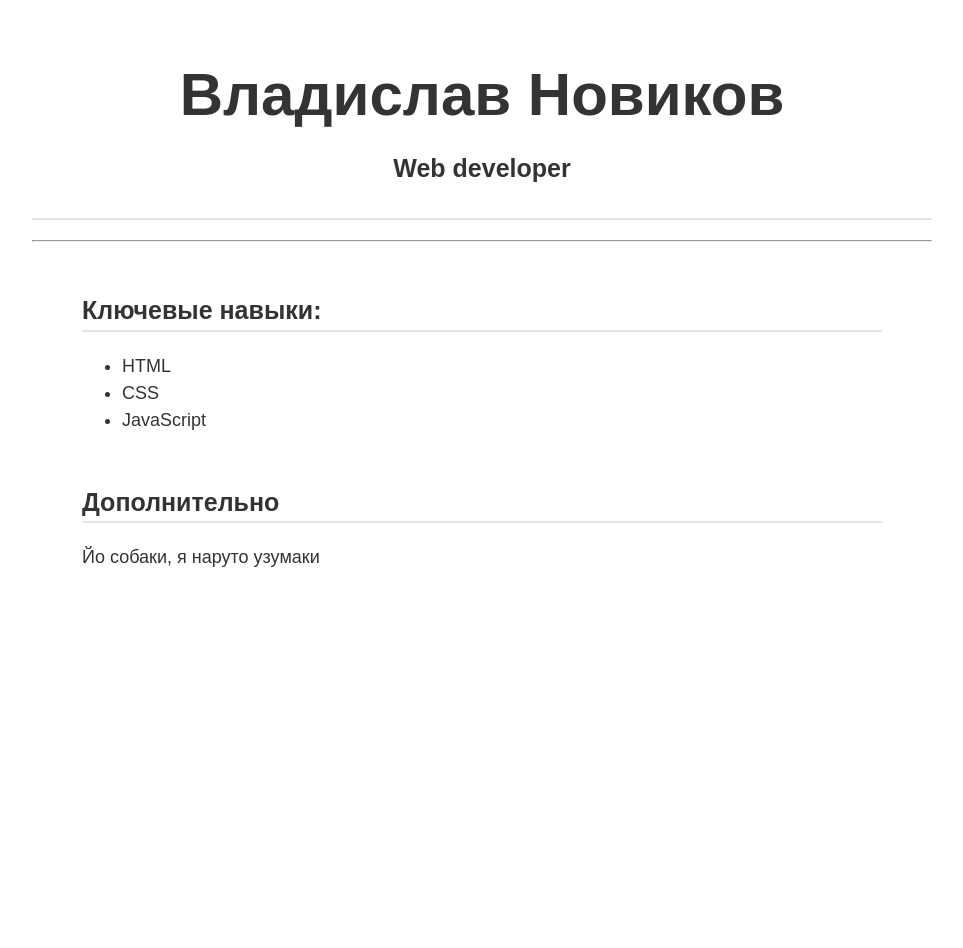
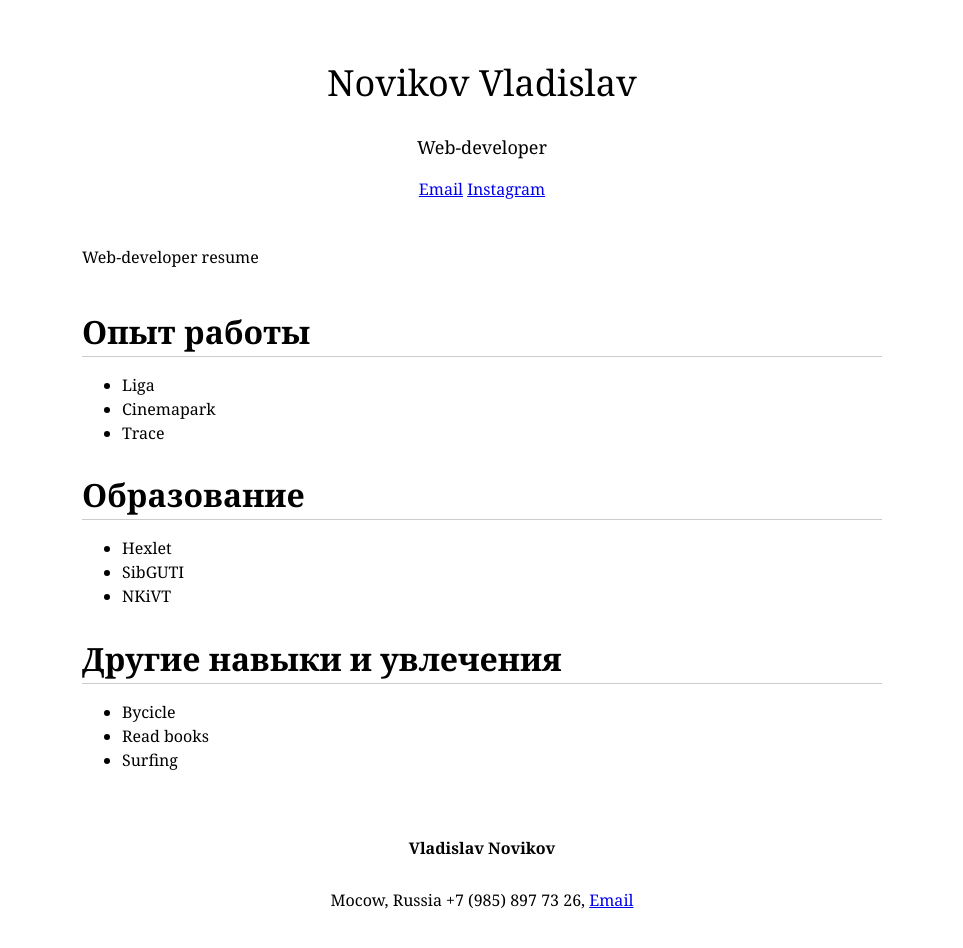
Before and after one commit to vladnovikov/hexlet_HTML, a plain HTML site: page index.html in a window 1280 px wide. Shown: the whole page, without its empty margins (158-1121 px from the left). Before the commit the page ends 800 px from the top, so only its background shows below. Drawn offline with Linux system fonts and the light colour scheme; files that its build step writes are made by us from their sources.

Commit message:
update resume

```diff
--- a/index.html
+++ b/index.html
@@ -1,28 +1,49 @@
+<!-- BEGIN (write your solution here) -->
 <!DOCTYPE html>
-<html lang="en">
+<html lang="ru">
   <head>
     <meta charset="UTF-8">
-    <meta name="viewport" content="width=device-width, initial-scale=1.0">
-    <link rel="stylesheet" href="./main.css">
-    <title>Document</title>
+    <title>Resume</title>
+    <link rel="stylesheet" href="./style.css">
   </head>
   <body>
-    <main>
-        <h1>Владислав Новиков</h1>
-        <h2>Web developer</h2>
-        <hr>
+    <div id="header">
+      <h1 class="header-title">Novikov Vladislav</h1>
+      <h2 class="header-title">Web-developer</h2>
+      <p class="header-title"><a href="mailto:vladnovikovmail@gmail.com">Email</a>
+        <a href="https://www.instagram.com/vladawesome/">Instagram</a></p>
+    </div>
+    <div id="main">
+      <p>Web-developer resume</p>
       <section>
-            <h2>Ключевые навыки:</h2>
+        <h2>Опыт работы</h2>
         <ul>
-                <li>HTML</li>
-                <li>CSS</li>
-                <li>JavaScript</li>
+          <li>Liga</li>
+          <li>Cinemapark</li>
+          <li>Trace</li>
         </ul>
       </section>
 	  <section>
-            <h2>Дополнительно</h2>
-            <p>Йо собаки, я наруто узумаки</p>
+        <h2>Образование</h2>
+        <ul>
+          <li>Hexlet</li>
+          <li>SibGUTI</li>
+          <li>NKiVT</li>
+        </ul>
       </section>
-    </main>
+	  <section>
+        <h2>Другие навыки и увлечения</h2>
+        <ul>
+          <li>Bycicle</li>
+          <li>Read books</li>
+          <li>Surfing</li>
+        </ul>
+      </section>
+    </div>
+	<div id="footer">
+      <p><b>Vladislav Novikov</b></p>
+      <p>Mocow, Russia +7 (985) 897 73 26, <a href="mailto:vladnovikovmail@gmail.com">Email</a></p>
+    </div>
   </body>
 </html>
+<!-- END -->
--- a/style.css
+++ b/style.css
@@ -1,21 +1,40 @@
 body {
-    font-family: sans-serif;
+    font-family: Georgia;
+    font-size: 16px;
+    margin: 0 auto;   /* center content */
+    max-width: 800px; /* limit width */
     line-height: 1.5;
-
-    background-color: #f9f9f9;
-    color: #333333;
-
-    width: 980px;
-    margin: 0 auto;
+    padding-top: 32px;
+    padding-bottom: 32px;
   }
 
+  /* BEGIN (write your solution here) */
+  p {
+   padding-bottom: 12px;
+  }
+  .header-title {
+    font-weight:400;
+  }
   h1 {
+    font-size: 36px;
+    padding-bottom: 0;
+  }
+  h2 {
+    font-size: 32px;
+    margin-bottom: 8px;
+    border-bottom: 1px solid #CCC;
+  }
+  #header h2{
+    font-size: 18px;
+    border-bottom: none;
+    margin-bottom: 10px;
+  }
+  #header {
+    margin-bottom: 32px;
     text-align: center;
-    font-size: 36px;
-    margin-bottom: 0;
   }
-
-  main > h2 {
+  #footer {
+    margin-top: 64px;
     text-align: center;
-    font-size: 25px;
   }
+  /* END */
```
Lines whose indentation alone changed are shown as unchanged.
